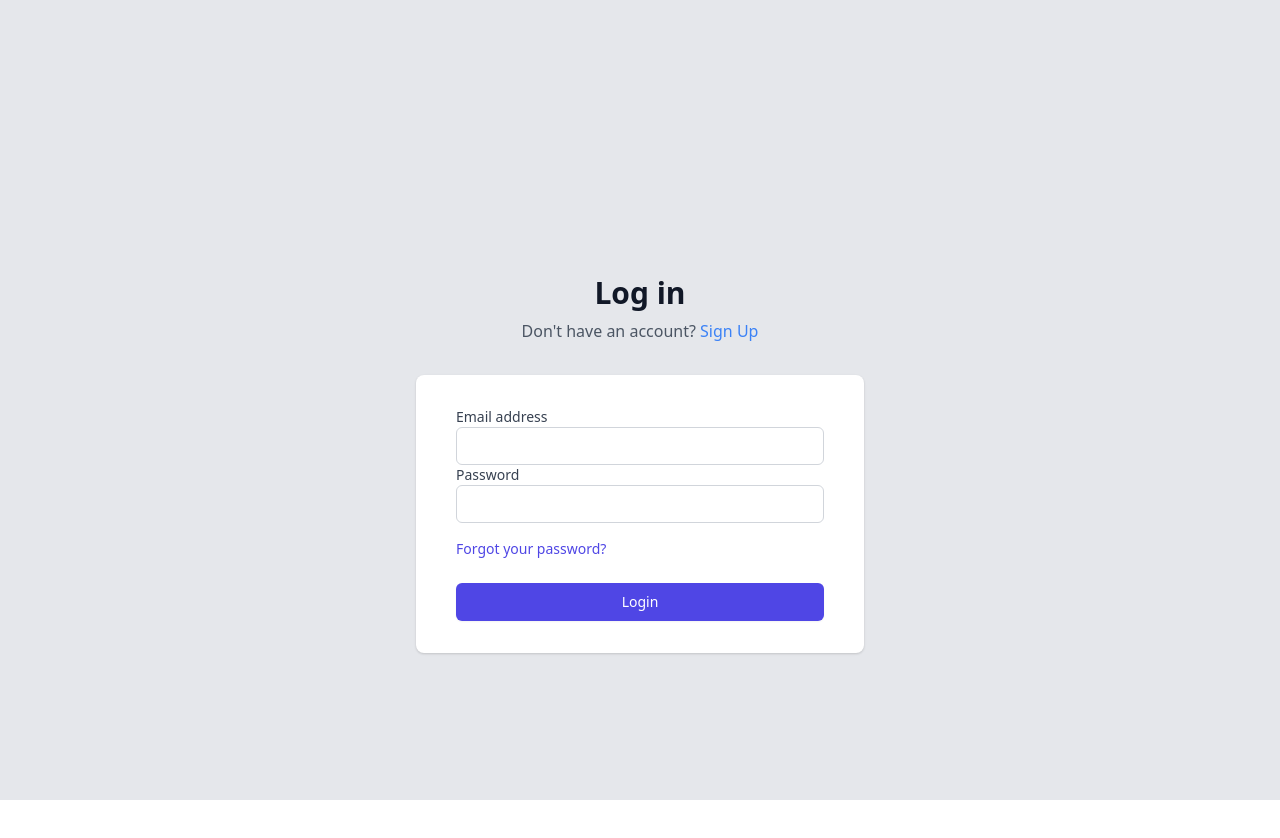
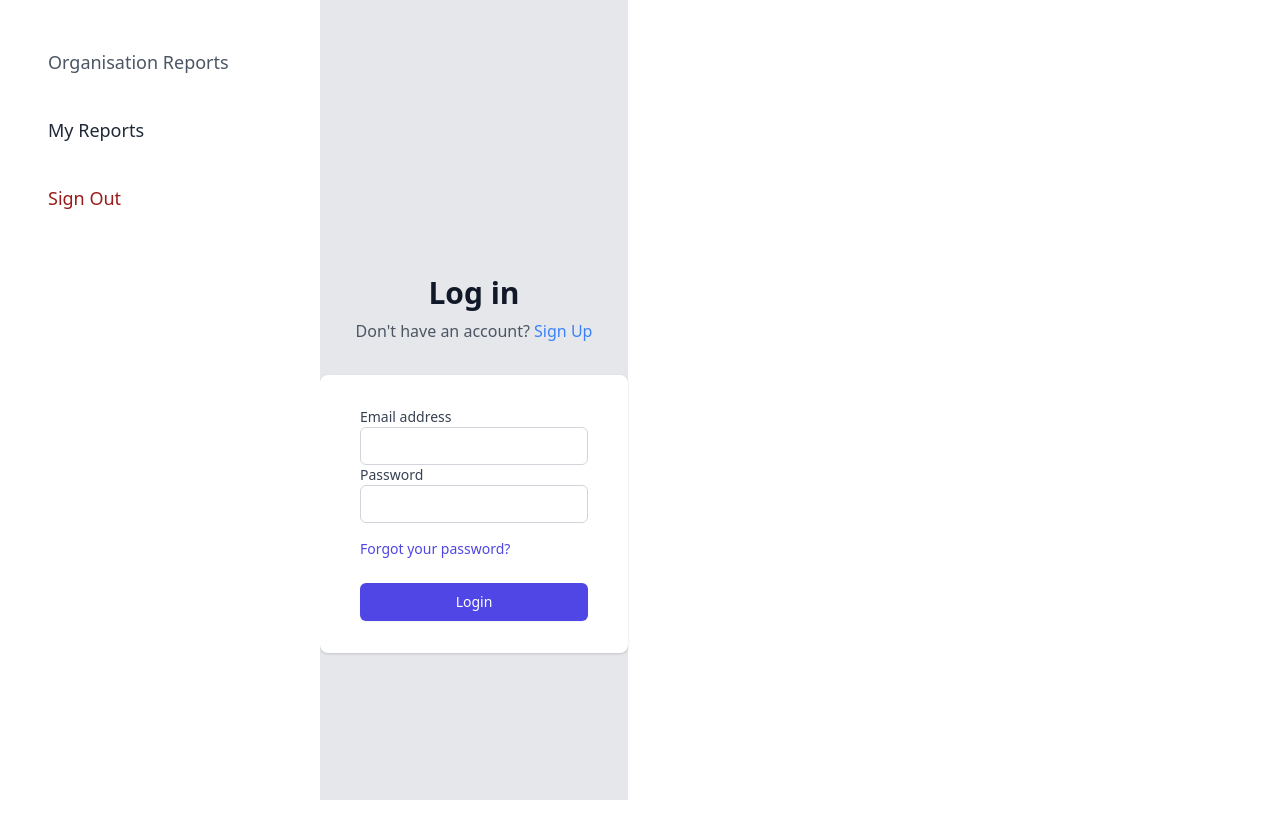
Before and after one commit to data-echo-dev/reports-FE, a Next.js app: page /login in a window 1280 px wide. Shown: the top 838 px of the page. Before the commit the page ends 800 px from the top, so only its background shows below. Built offline with nearby package versions, Linux system fonts and the light colour scheme; no server answers; the database is empty; sample sign-in values are in the browser's storage.

Commit message:
feat: basic basic layout with persistent nav when logged in

```diff
--- /dev/null
+++ b/components/Layout.jsx
@@ -0,0 +1,18 @@
+import SideNav from "./SideNav";
+
+
+function Layout(props) {
+
+
+  return (
+    <div className="flex flex-col min-h-screen">
+
+      <main className="flex w-full mx-auto md:pb-16">
+      <SideNav />
+        {props.children}
+      </main>
+    </div>
+  );
+}
+
+export default Layout;
--- /dev/null
+++ b/components/SideNav.jsx
@@ -0,0 +1,84 @@
+import React from 'react'
+import Link from 'next/link'
+import { useAuth } from '../hooks/useAuth'
+
+
+const SideNav = () => {
+    const auth = useAuth()
+
+  if (!auth.user) return null
+
+    return (
+        <div className="flex min-h-screen bg-gray-200 w-80">
+      <div className="relative bg-white dark:bg-gray-800">
+        <div className="flex flex-col sm:flex-row sm:justify-around">
+          <div className="h-screen w-80">
+            <nav className="px-6 mt-10 ">
+              <Link href={'/org-reports'}>
+                <button
+                  className="flex items-start w-full p-2 my-6 text-left text-gray-600 transition-colors duration-200 rounded-lg hover:text-gray-800 hover:bg-gray-100 dark:hover:text-white dark:hover:bg-gray-600 dark:text-gray-400 "
+                  disabled={!auth}
+                >
+                  <span className="mx-4 text-lg font-normal">
+                    Organisation Reports
+                  </span>
+                  <span className="flex-grow text-right"></span>
+                </button>
+              </Link>
+              <Link href={'/my-reports'}>
+                <button
+                  className="flex items-center w-full p-2 my-6 text-gray-800 transition-colors duration-200 rounded-lg hover:text-gray-800 hover:bg-gray-100 dark:hover:text-white dark:hover:bg-gray-600 dark:text-gray-100 dark:bg-gray-600"
+                  disabled={!auth}
+                >
+                  <span className="mx-4 text-lg font-normal">My Reports</span>
+                  <span className="flex-grow text-right"></span>
+                </button>
+              </Link>
+              {auth.user.isSuperAdmin && (
+                <>
+                  <Link href={'/org-management'}>
+                    <button className="flex items-center p-2 my-6 text-gray-600 transition-colors duration-200 rounded-lg hover:text-gray-800 hover:bg-gray-100 dark:hover:text-white dark:hover:bg-gray-600 dark:text-gray-400 ">
+                      <span className="mx-4 text-lg font-normal">
+                        Org Management
+                      </span>
+                      <span className="flex-grow text-right"></span>
+                    </button>
+                  </Link>
+                  <Link href={'/user-management'}>
+                    <button className="flex items-center p-2 my-6 text-gray-600 transition-colors duration-200 rounded-lg hover:text-gray-800 hover:bg-gray-100 dark:hover:text-white dark:hover:bg-gray-600 dark:text-gray-400 ">
+                      <span className="mx-4 text-lg font-normal">
+                        User Management
+                      </span>
+                      <span className="flex-grow text-right"></span>
+                    </button>
+                  </Link>
+                  <Link href={'/report-management'}>
+                    <button
+                      className="flex items-center p-2 my-6 text-gray-600 transition-colors duration-200 rounded-lg hover:text-gray-800 hover:bg-gray-100 dark:hover:text-white dark:hover:bg-gray-600 dark:text-gray-400 "
+                      // onClick={() => getReports()}
+                    >
+                      <span className="mx-4 text-lg font-normal">
+                        Report Management
+                      </span>
+                      <span className="flex-grow text-right"></span>
+                    </button>
+                  </Link>
+                </>
+              )}
+              <button
+                className="flex items-center w-full p-2 my-6 text-red-800 transition-colors duration-200 rounded-lg hover:text-red-800 hover:bg-red-100 dark:hover:text-white dark:hover:bg-red-600 dark:text-red-100 dark:bg-red-600"
+                onClick={() => auth.signOut()}
+              >
+                <span className="mx-4 text-lg font-normal">Sign Out</span>
+                <span className="flex-grow text-right"></span>
+              </button>
+            </nav>
+          </div>
+
+        </div>
+      </div>
+    </div>
+    )
+}
+
+export default SideNav
--- a/pages/_app.tsx
+++ b/pages/_app.tsx
@@ -1,12 +1,15 @@
 import type { AppProps } from 'next/app'
 import { AuthProvider } from '../hooks/useAuth'
+import Layout from '../components/Layout'
 
 import '../styles/base.css'
 
 function MyApp({ Component, pageProps }: AppProps): JSX.Element {
   return (
     <AuthProvider>
-      <Component {...pageProps} />
+      <Layout>
+        <Component {...pageProps} />
+      </Layout>
     </AuthProvider>
   )
 }
--- a/pages/dashboard.tsx
+++ b/pages/dashboard.tsx
@@ -1,83 +1,11 @@
 // @ts-nocheck
 import { useRequireAuth } from '../hooks/useRequireAuth'
-import Link from 'next/link'
 
 const DashBoardPage: React.FC = () => {
   const auth = useRequireAuth()
 
   if (!auth.user) return null
 
-  return (
-    <div className="flex min-h-screen bg-gray-200">
-      <div className="relative w-full bg-white dark:bg-gray-800">
-        <div className="flex flex-col sm:flex-row sm:justify-around">
-          <div className="h-screen w-80">
-            <nav className="px-6 mt-10 ">
-              <Link href={'/org-reports'}>
-                <button
-                  className="flex items-start w-full p-2 my-6 text-left text-gray-600 transition-colors duration-200 rounded-lg hover:text-gray-800 hover:bg-gray-100 dark:hover:text-white dark:hover:bg-gray-600 dark:text-gray-400 "
-                  disabled={!auth}
-                >
-                  <span className="mx-4 text-lg font-normal">
-                    Organisation Reports
-                  </span>
-                  <span className="flex-grow text-right"></span>
-                </button>
-              </Link>
-              <Link href={'/my-reports'}>
-                <button
-                  className="flex items-center w-full p-2 my-6 text-gray-800 transition-colors duration-200 rounded-lg hover:text-gray-800 hover:bg-gray-100 dark:hover:text-white dark:hover:bg-gray-600 dark:text-gray-100 dark:bg-gray-600"
-                  disabled={!auth}
-                >
-                  <span className="mx-4 text-lg font-normal">My Reports</span>
-                  <span className="flex-grow text-right"></span>
-                </button>
-              </Link>
-              {auth.user.isSuperAdmin && (
-                <>
-                  <Link href={'/org-management'}>
-                    <button className="flex items-center p-2 my-6 text-gray-600 transition-colors duration-200 rounded-lg hover:text-gray-800 hover:bg-gray-100 dark:hover:text-white dark:hover:bg-gray-600 dark:text-gray-400 ">
-                      <span className="mx-4 text-lg font-normal">
-                        Org Management
-                      </span>
-                      <span className="flex-grow text-right"></span>
-                    </button>
-                  </Link>
-                  <Link href={'/user-management'}>
-                    <button className="flex items-center p-2 my-6 text-gray-600 transition-colors duration-200 rounded-lg hover:text-gray-800 hover:bg-gray-100 dark:hover:text-white dark:hover:bg-gray-600 dark:text-gray-400 ">
-                      <span className="mx-4 text-lg font-normal">
-                        User Management
-                      </span>
-                      <span className="flex-grow text-right"></span>
-                    </button>
-                  </Link>
-                  <Link href={'/report-management'}>
-                    <button
-                      className="flex items-center p-2 my-6 text-gray-600 transition-colors duration-200 rounded-lg hover:text-gray-800 hover:bg-gray-100 dark:hover:text-white dark:hover:bg-gray-600 dark:text-gray-400 "
-                      // onClick={() => getReports()}
-                    >
-                      <span className="mx-4 text-lg font-normal">
-                        Report Management
-                      </span>
-                      <span className="flex-grow text-right"></span>
-                    </button>
-                  </Link>
-                </>
-              )}
-              <button
-                className="flex items-center w-full p-2 my-6 text-red-800 transition-colors duration-200 rounded-lg hover:text-red-800 hover:bg-red-100 dark:hover:text-white dark:hover:bg-red-600 dark:text-red-100 dark:bg-red-600"
-                onClick={() => auth.signOut()}
-              >
-                <span className="mx-4 text-lg font-normal">Sign Out</span>
-                <span className="flex-grow text-right"></span>
-              </button>
-            </nav>
-          </div>
-
-          {/* <ReportsGrid reportsData={reports} /> */}
-        </div>
-      </div>
-    </div>
-  )
+  return <main>hi</main>
 }
 export default DashBoardPage
```
Also changed, not shown: 1 other file (tests, documents, lock files or other folders).
